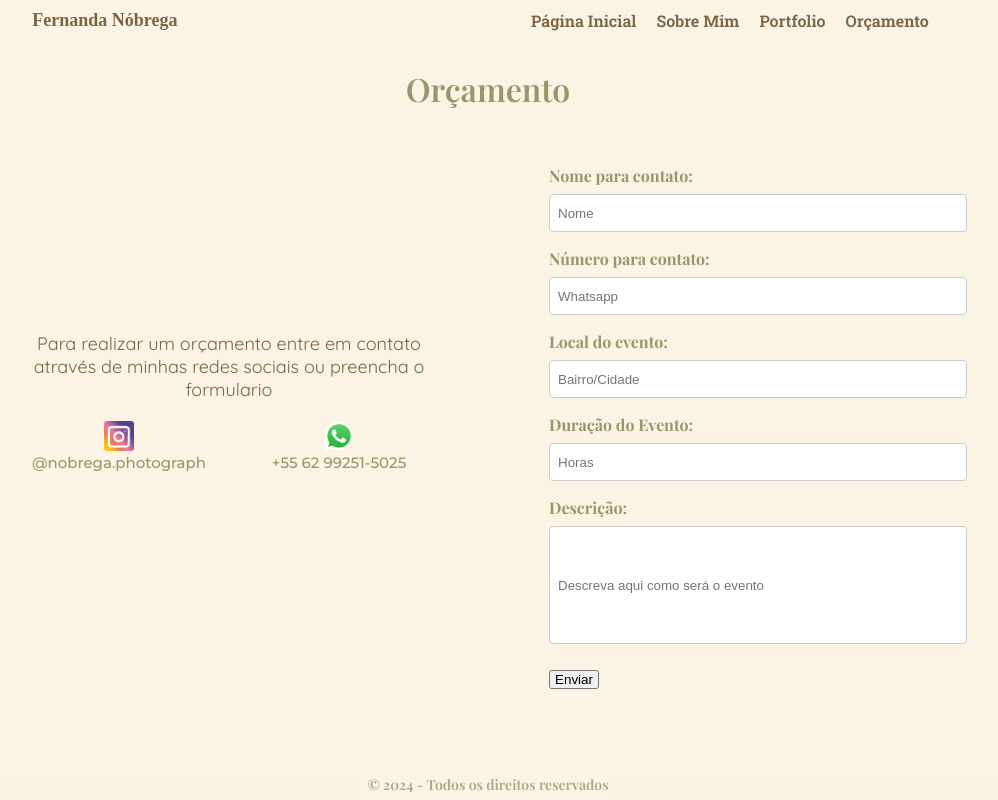
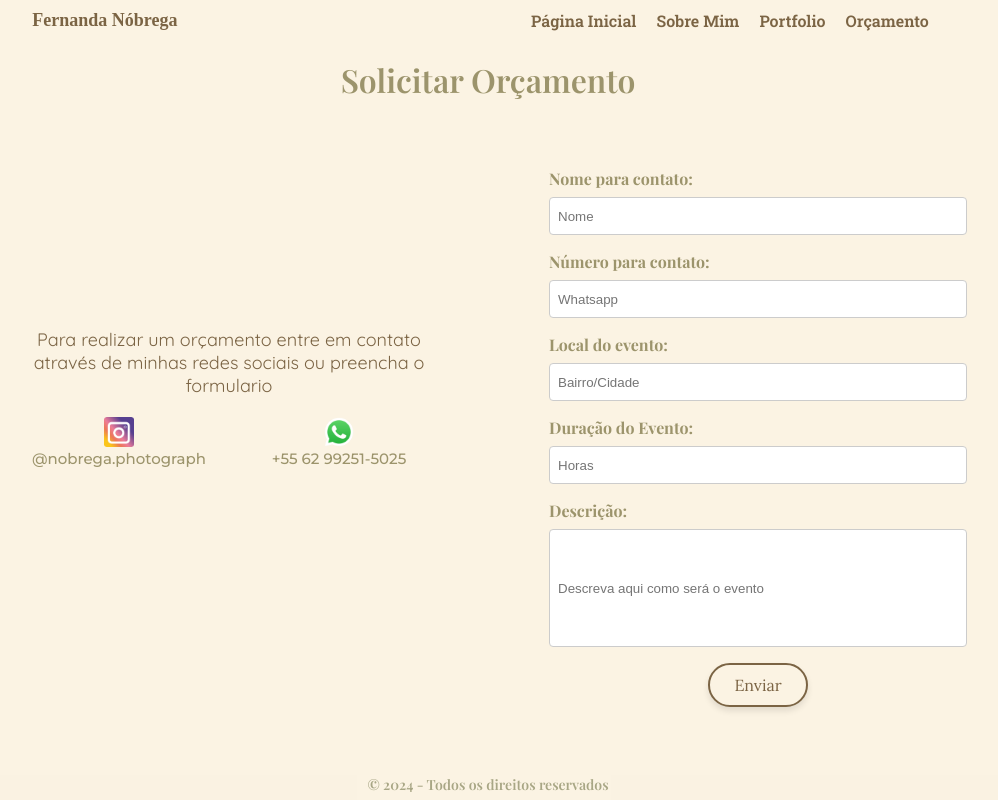
Before and after one commit to ArielFSantos/Fernanda_Nobrega, a React (Create React App) app in the folder nobrega/: page /contact in a window 1280 px wide. Shown: the whole page, without its empty margins (152-1150 px from the left). Built offline with nearby package versions, Linux system fonts and the light colour scheme; a web font is replaced by a local one.

Commit message:
layout
melhorias de layout

```diff
--- a/nobrega/src/components/Pages/contact/contact.js
+++ b/nobrega/src/components/Pages/contact/contact.js
@@ -6,7 +6,7 @@ function Contact(){
     return(
         <>
 
-            <h1 className={styles.title}>Orçamento</h1>
+            <h1 className={styles.title}>Solicitar Orçamento</h1>
             <span className={styles.container} >
                 <aside className={styles.socialmidias}>
                     <p className={styles.text}>Para realizar um orçamento entre em contato através de minhas redes sociais ou preencha o formulario</p>
--- a/nobrega/src/components/Pages/contact/contact.module.css
+++ b/nobrega/src/components/Pages/contact/contact.module.css
@@ -1,6 +1,5 @@
 
 .title{
-    padding-top: 20px;
     text-align: center;
 
     color: var(--cor04);
@@ -64,6 +63,21 @@ input {
     height: 100px;
 }
 button{
-    margin:10px 0px 30px 0px;
-    width: 50px;
+    margin: auto;
+    background-color: var(--cor01);
+    color: var(--cor03);
+    border: 2px solid var(--cor03);
+    border-radius: 25px;
+    padding: 10px 20px;
+    width: 100px;
+    font-family: 'Lora', serif;
+    font-size: 16px;
+    cursor: pointer;
+    transition: background-color 0.3s, color 0.3s, border-color 0.3s;
+    box-shadow: 0 4px 6px rgba(0, 0, 0, 0.1);
 }
+button:hover{
+    background-color: var(--cor03);
+    color: var(--cor01);
+
+}
--- a/nobrega/src/components/header/header.css
+++ b/nobrega/src/components/header/header.css
@@ -44,6 +44,7 @@ header h1 {
     color: inherit;
     text-decoration: none;
     padding: 5px;
+    transition: background-color 0.3s, color 0.3s, border-color 0.3s;
 }
 
 .nav-menu ul li a:hover {
```
